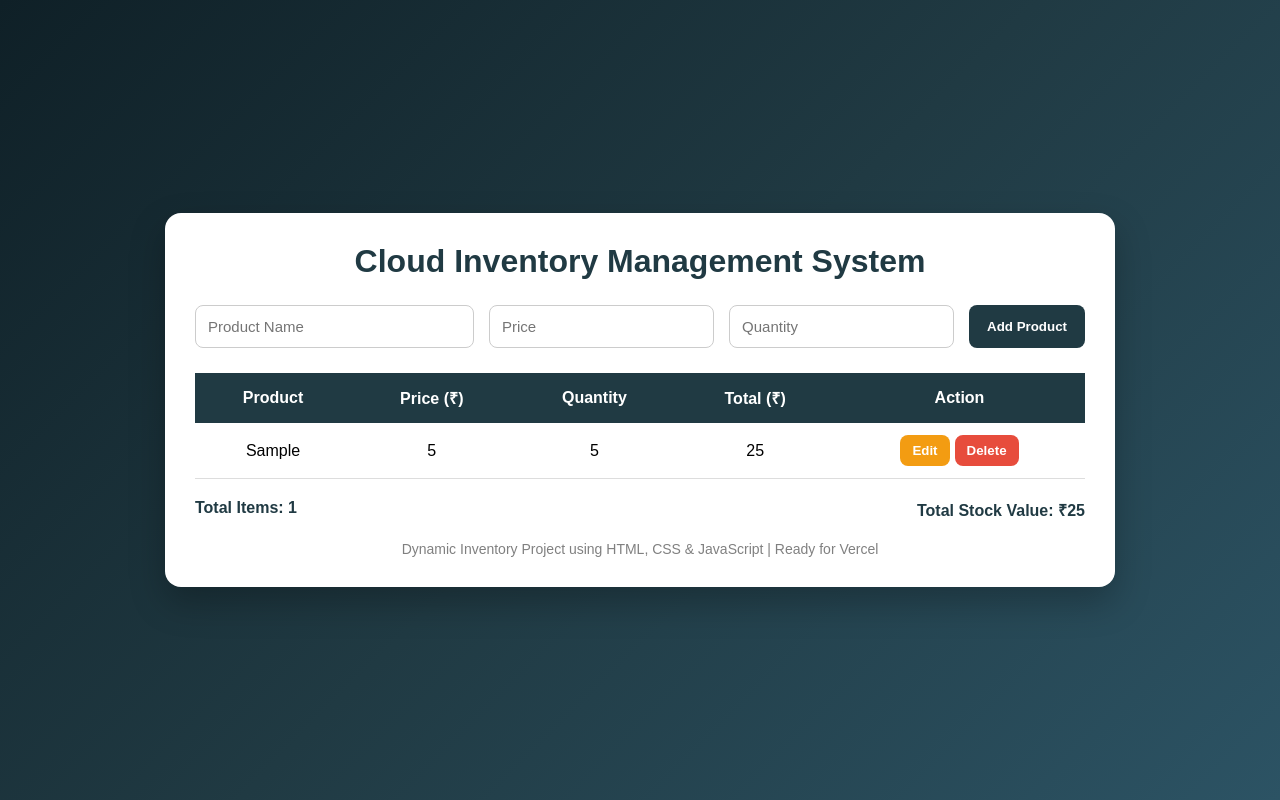
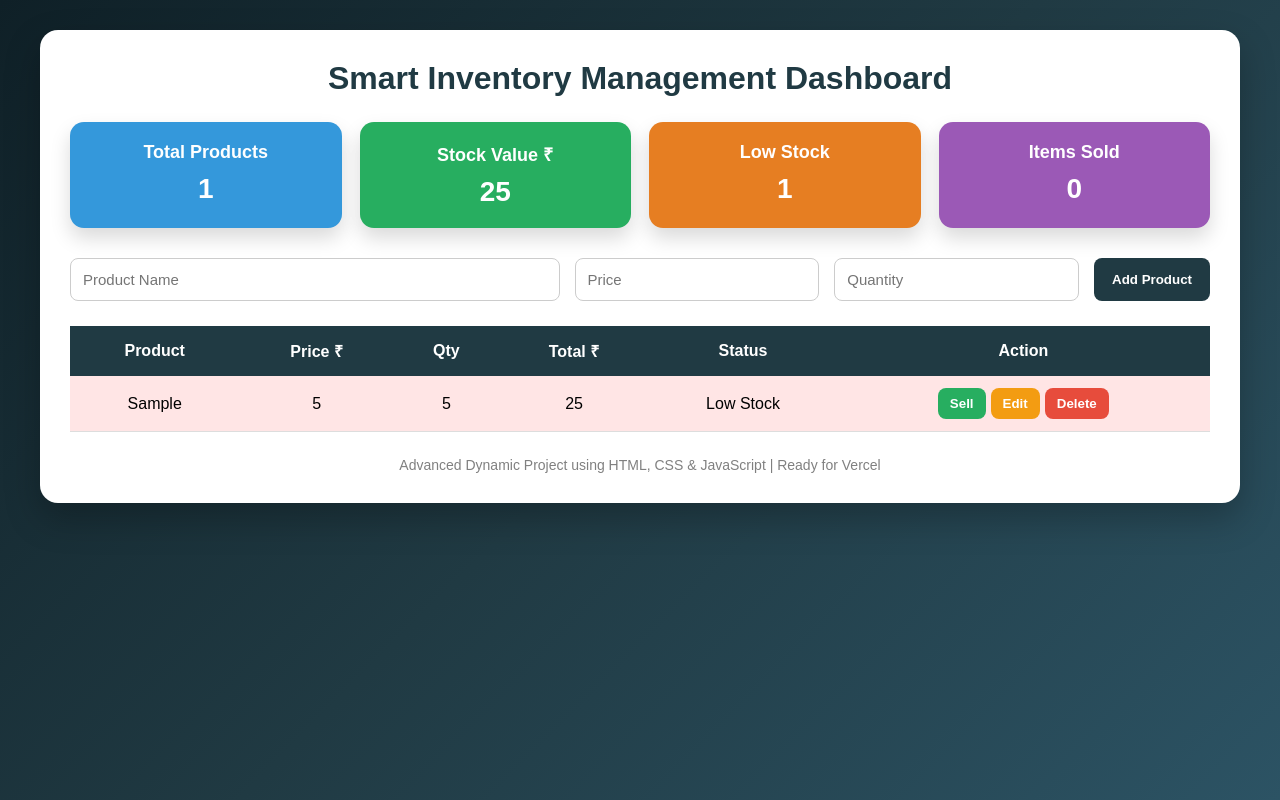
Before and after one commit to prabhjot8/Inventory-Management, a plain HTML site: page index.html in a window 1280 px wide. Both pictures are taken after typing "Sample", "5", "5" into the empty fields and a click on the button "Add Product". Drawn offline with Linux system fonts and the light colour scheme.

Commit message:
Update index.html

```diff
--- a/index.html
+++ b/index.html
@@ -3,7 +3,7 @@
 <head>
 <meta charset="UTF-8">
 <meta name="viewport" content="width=device-width, initial-scale=1.0">
-<title>Cloud Inventory Management System</title>
+<title>Smart Inventory Dashboard</title>
 
 <style>
 *{
@@ -16,16 +16,14 @@ font-family:Arial, Helvetica, sans-serif;
 body{
 background:linear-gradient(135deg,#0f2027,#203a43,#2c5364);
 min-height:100vh;
-display:flex;
-justify-content:center;
-align-items:center;
 padding:30px;
 }
 
 .container{
-width:950px;
-background:white;
-border-radius:16px;
+max-width:1200px;
+margin:auto;
+background:#fff;
+border-radius:18px;
 padding:30px;
 box-shadow:0 15px 35px rgba(0,0,0,0.25);
 }
@@ -35,6 +33,34 @@ text-align:center;
 color:#203a43;
 margin-bottom:25px;
 }
+
+.dashboard{
+display:grid;
+grid-template-columns:repeat(4,1fr);
+gap:18px;
+margin-bottom:30px;
+}
+
+.card{
+padding:20px;
+border-radius:14px;
+color:white;
+font-weight:bold;
+font-size:18px;
+text-align:center;
+box-shadow:0 10px 20px rgba(0,0,0,0.15);
+}
+
+.card span{
+display:block;
+font-size:28px;
+margin-top:10px;
+}
+
+.c1{background:#3498db;}
+.c2{background:#27ae60;}
+.c3{background:#e67e22;}
+.c4{background:#9b59b6;}
 
 .form-box{
 display:grid;
@@ -80,18 +106,17 @@ padding:8px 12px;
 margin-right:5px;
 }
 
-.edit-btn:hover{
-background:#d68910;
-}
-
 .delete-btn{
 background:#e74c3c;
 color:white;
 padding:8px 12px;
 }
 
-.delete-btn:hover{
-background:#c0392b;
+.sell-btn{
+background:#27ae60;
+color:white;
+padding:8px 12px;
+margin-right:5px;
 }
 
 table{
@@ -116,19 +141,15 @@ tr:hover{
 background:#f4f8fb;
 }
 
-.summary{
-display:flex;
-justify-content:space-between;
-margin-top:20px;
-font-weight:bold;
-color:#203a43;
+.low-stock{
+background:#ffe5e5 !important;
 }
 
 .footer{
-margin-top:20px;
+margin-top:25px;
 text-align:center;
+color:gray;
 font-size:14px;
-color:gray;
 }
 </style>
 </head>
@@ -137,7 +158,14 @@ color:gray;
 
 <div class="container">
 
-<h1>Cloud Inventory Management System</h1>
+<h1>Smart Inventory Management Dashboard</h1>
+
+<div class="dashboard">
+<div class="card c1">Total Products <span id="products">0</span></div>
+<div class="card c2">Stock Value ₹ <span id="value">0</span></div>
+<div class="card c3">Low Stock <span id="low">0</span></div>
+<div class="card c4">Items Sold <span id="sold">0</span></div>
+</div>
 
 <div class="form-box">
 <input type="text" id="name" placeholder="Product Name">
@@ -150,34 +178,30 @@ color:gray;
 <thead>
 <tr>
 <th>Product</th>
-<th>Price (₹)</th>
-<th>Quantity</th>
-<th>Total (₹)</th>
+<th>Price ₹</th>
+<th>Qty</th>
+<th>Total ₹</th>
+<th>Status</th>
 <th>Action</th>
 </tr>
 </thead>
-
-<tbody>
-</tbody>
+<tbody></tbody>
 </table>
 
-<div class="summary">
-<span id="items">Total Items: 0</span>
-<span id="stock">Total Stock Value: ₹0</span>
-</div>
-
 <div class="footer">
-Dynamic Inventory Project using HTML, CSS & JavaScript | Ready for Vercel
+Advanced Dynamic Project using HTML, CSS & JavaScript | Ready for Vercel
 </div>
 
 </div>
 
 <script>
+let soldItems = 0;
+
 function addProduct()
 {
-let name = document.getElementById("name").value.trim();
-let price = document.getElementById("price").value;
-let qty = document.getElementById("qty").value;
+let name=document.getElementById("name").value.trim();
+let price=document.getElementById("price").value;
+let qty=document.getElementById("qty").value;
 
 if(name=="" || price=="" || qty=="")
 {
@@ -185,62 +209,108 @@ alert("Please fill all fields");
 return;
 }
 
-let total = price * qty;
+let total=price*qty;
+let status=qty<=5 ? "Low Stock" : "Available";
 
-let tbody = document.querySelector("#inventoryTable tbody");
-let row = tbody.insertRow();
+let tbody=document.querySelector("#inventoryTable tbody");
+let row=tbody.insertRow();
 
-row.innerHTML =
-"<td>" + name + "</td>" +
-"<td>" + price + "</td>" +
-"<td>" + qty + "</td>" +
-"<td>" + total + "</td>" +
-"<td>" +
-"<button class='edit-btn' onclick='editRow(this)'>Edit</button>" +
-"<button class='delete-btn' onclick='deleteRow(this)'>Delete</button>" +
+if(qty<=5)
+row.classList.add("low-stock");
+
+row.innerHTML=
+"<td>"+name+"</td>"+
+"<td>"+price+"</td>"+
+"<td>"+qty+"</td>"+
+"<td>"+total+"</td>"+
+"<td>"+status+"</td>"+
+"<td>"+
+"<button class='sell-btn' onclick='sellItem(this)'>Sell</button>"+
+"<button class='edit-btn' onclick='editRow(this)'>Edit</button>"+
+"<button class='delete-btn' onclick='deleteRow(this)'>Delete</button>"+
 "</td>";
 
-document.getElementById("name").value = "";
-document.getElementById("price").value = "";
-document.getElementById("qty").value = "";
+document.getElementById("name").value="";
+document.getElementById("price").value="";
+document.getElementById("qty").value="";
 
-updateSummary();
+updateDashboard();
 }
 
 function deleteRow(btn)
 {
-let row = btn.parentNode.parentNode;
-row.remove();
-updateSummary();
+btn.parentNode.parentNode.remove();
+updateDashboard();
 }
 
 function editRow(btn)
 {
-let row = btn.parentNode.parentNode;
+let row=btn.parentNode.parentNode;
 
-document.getElementById("name").value = row.cells[0].innerHTML;
-document.getElementById("price").value = row.cells[1].innerHTML;
-document.getElementById("qty").value = row.cells[2].innerHTML;
+document.getElementById("name").value=row.cells[0].innerHTML;
+document.getElementById("price").value=row.cells[1].innerHTML;
+document.getElementById("qty").value=row.cells[2].innerHTML;
 
 row.remove();
-
-updateSummary();
+updateDashboard();
 }
 
-function updateSummary()
+function sellItem(btn)
 {
-let rows = document.querySelectorAll("#inventoryTable tbody tr");
+let row=btn.parentNode.parentNode;
+let qtyCell=row.cells[2];
+let price=row.cells[1].innerHTML;
 
-let itemCount = rows.length;
-let stockValue = 0;
+let qty=parseInt(qtyCell.innerHTML);
+
+if(qty>0)
+{
+qty--;
+soldItems++;
+
+qtyCell.innerHTML=qty;
+row.cells[3].innerHTML=qty*price;
+
+if(qty<=5)
+{
+row.cells[4].innerHTML="Low Stock";
+row.classList.add("low-stock");
+}
+else
+{
+row.cells[4].innerHTML="Available";
+row.classList.remove("low-stock");
+}
+
+if(qty==0)
+{
+row.cells[4].innerHTML="Out of Stock";
+}
+
+updateDashboard();
+}
+}
+
+function updateDashboard()
+{
+let rows=document.querySelectorAll("#inventoryTable tbody tr");
+
+let products=rows.length;
+let totalValue=0;
+let lowStock=0;
 
 rows.forEach(function(row)
 {
-stockValue += Number(row.cells[3].innerHTML);
+totalValue+=Number(row.cells[3].innerHTML);
+
+if(Number(row.cells[2].innerHTML)<=5)
+lowStock++;
 });
 
-document.getElementById("items").innerHTML = "Total Items: " + itemCount;
-document.getElementById("stock").innerHTML = "Total Stock Value: ₹" + stockValue;
+document.getElementById("products").innerHTML=products;
+document.getElementById("value").innerHTML=totalValue;
+document.getElementById("low").innerHTML=lowStock;
+document.getElementById("sold").innerHTML=soldItems;
 }
 </script>
 
```
